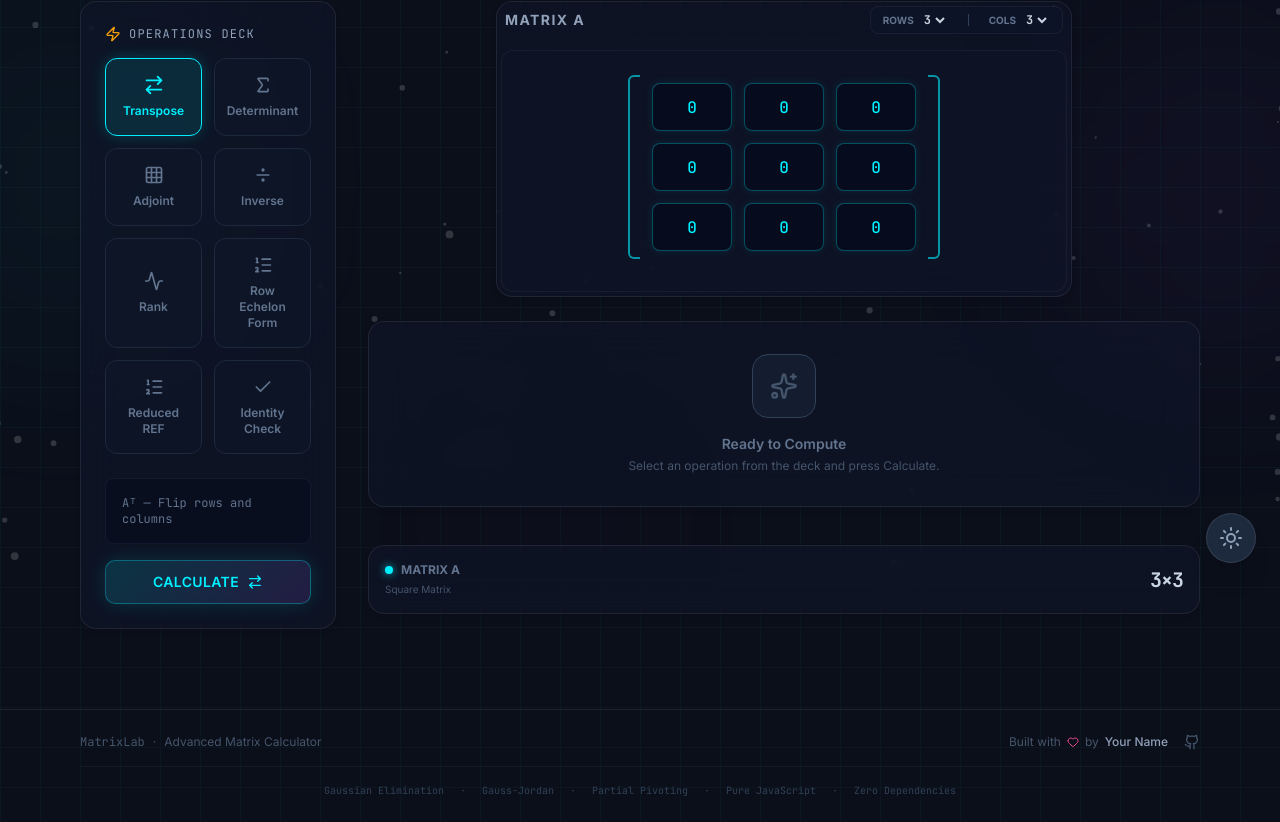
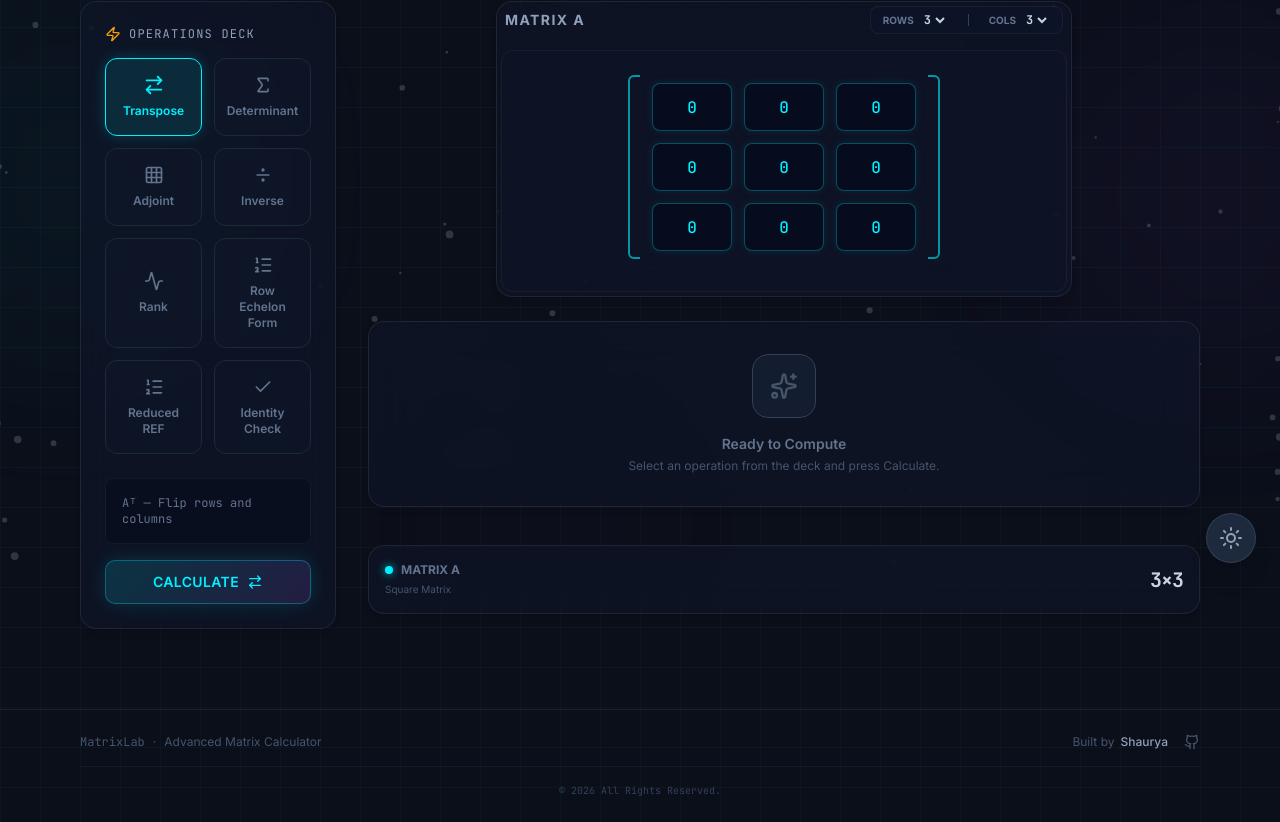
Before and after one commit to ShauryaSingh1709/MatrixCalculator, a React (Vite) app: page / in a window 1280 px wide. Shown: the part 213-1035 px from the top of the page. Built offline with nearby package versions, Linux system fonts and the light colour scheme.

Commit message:
Update Footer.tsx

```diff
--- a/src/components/Footer.tsx
+++ b/src/components/Footer.tsx
@@ -13,11 +13,11 @@ export function Footer() {
 
           <div className="flex items-center gap-4">
             <span className="flex items-center gap-1.5 text-xs text-slate-600">
-              Built with <Heart className="w-3 h-3 text-neon-pink" /> by
-              <span className="text-slate-400 font-medium">Your Name</span>
+              Built by
+              <span className="text-slate-400 font-medium">Shaurya</span>
             </span>
             <a
-              href="https://github.com"
+              href="https://github.com/ShauryaSingh1709"
               target="_blank"
               rel="noopener noreferrer"
               className="text-slate-600 hover:text-slate-400 transition-colors"
@@ -29,15 +29,7 @@ export function Footer() {
 
         <div className="mt-4 pt-4 border-t border-slate-800/50">
           <div className="flex flex-wrap items-center justify-center gap-x-4 gap-y-1 text-[10px] text-slate-700 font-mono">
-            <span>Gaussian Elimination</span>
-            <span>·</span>
-            <span>Gauss-Jordan</span>
-            <span>·</span>
-            <span>Partial Pivoting</span>
-            <span>·</span>
-            <span>Pure JavaScript</span>
-            <span>·</span>
-            <span>Zero Dependencies</span>
+            © 2026 All Rights Reserved.
           </div>
         </div>
       </div>
```
